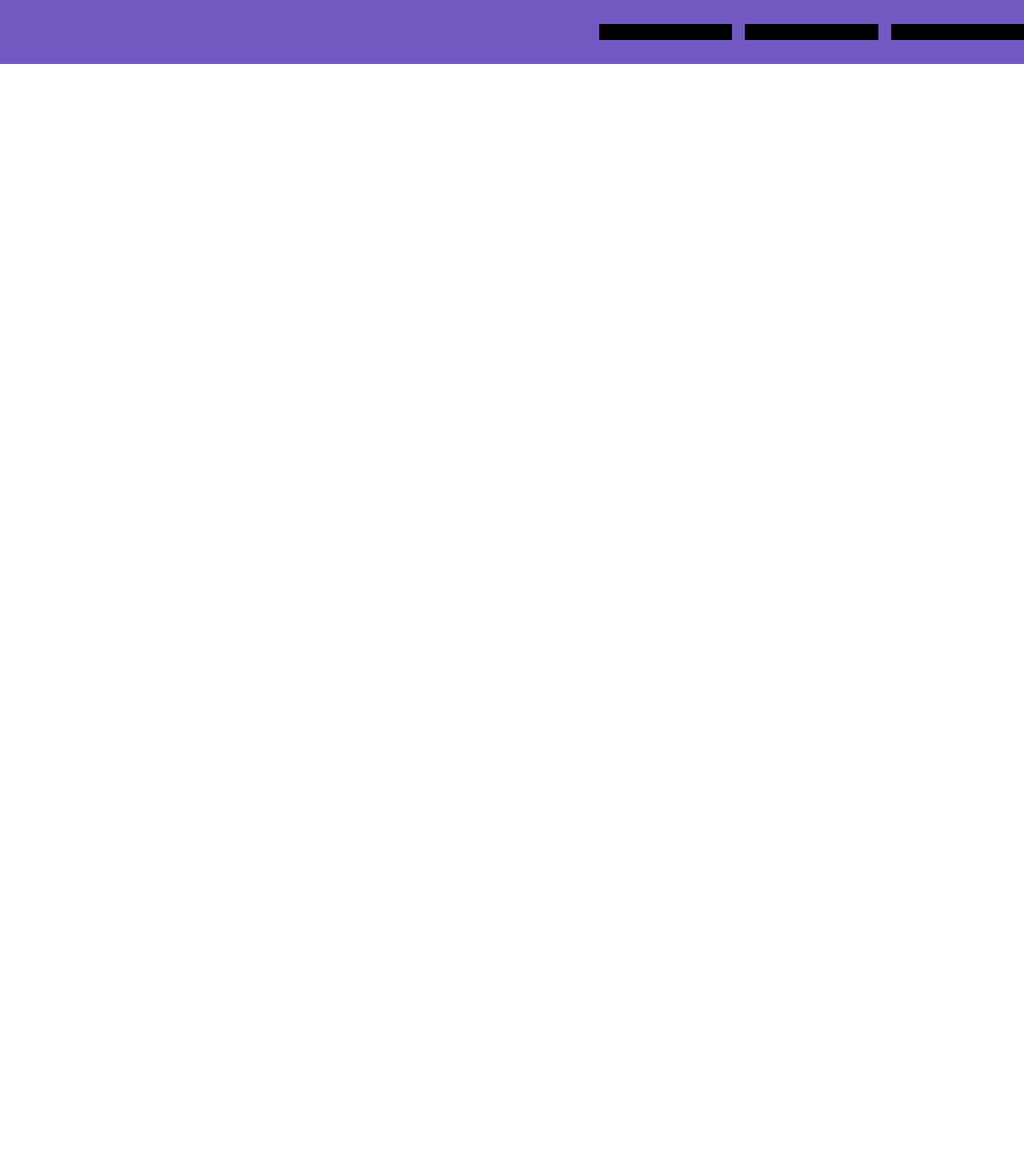
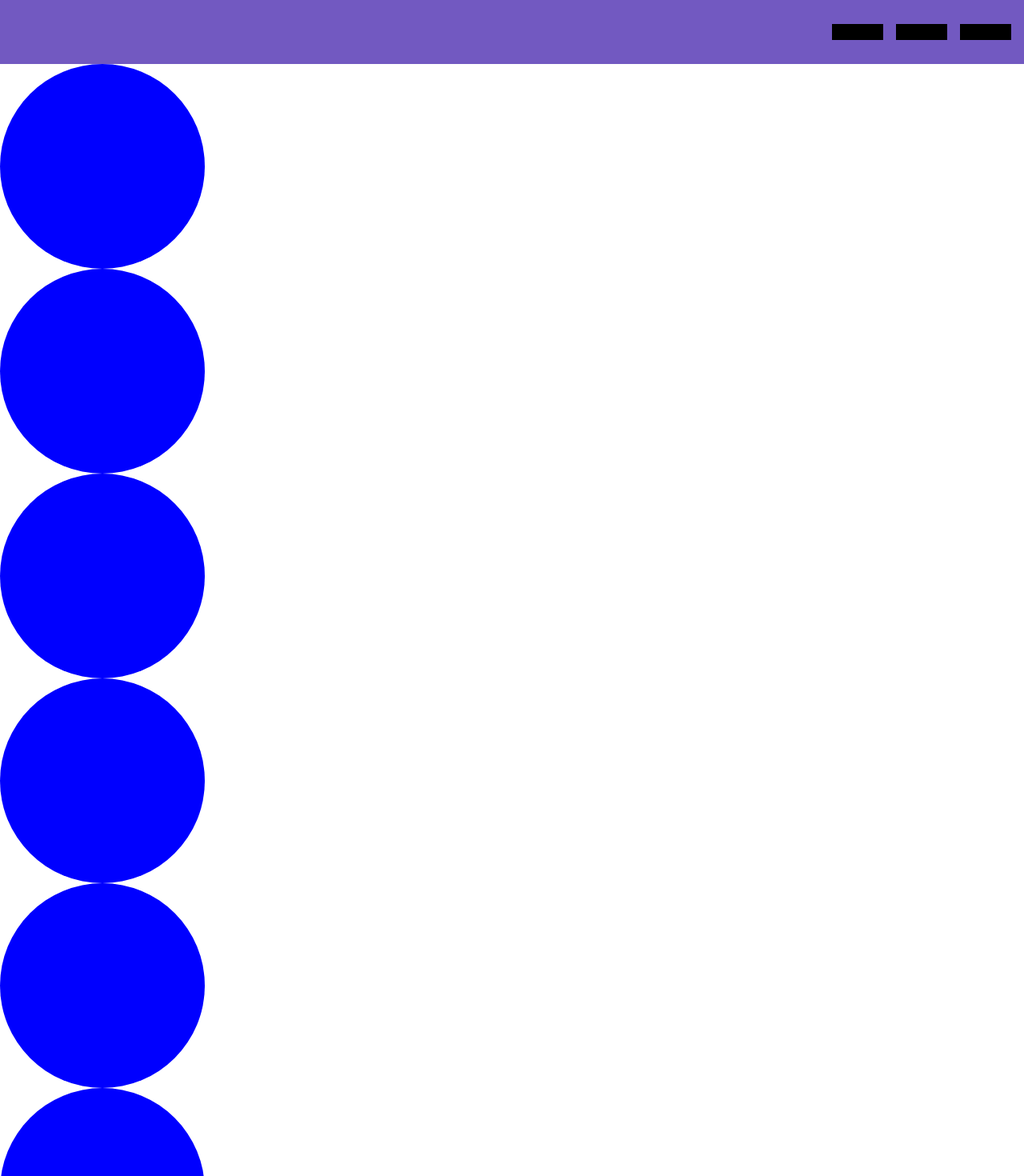
Before and after one commit to marioli99/MeuPortifolio, a React (Create React App) app: page /Projetos in a window 1280 px wide. Shown: the top 1470 px of the page at 80% size. Before the commit the page ends 800 px from the top, so only its background shows below. Built offline with nearby package versions, Linux system fonts and the light colour scheme.

Commit message:
iniciando Projects

```diff
--- a/src/Components/About/About.jsx
+++ b/src/Components/About/About.jsx
@@ -1,5 +1,5 @@
 import React from "react";
-import * as S from "../About/About"
+import * as S from "../About/AboutStyle"
 
 function About (){
     return(
--- a/src/Components/Menu/Menu.jsx
+++ b/src/Components/Menu/Menu.jsx
@@ -3,7 +3,7 @@ import {BrowserRouter as Router, Routes, Route, Link} from "react-router-dom"
 import Home from '../Home/Home';
 import About from '../About/About.jsx';
 import Projects from '../Projects/Projects';
-import '../Menu/Menu.css'
+import '../Menu/MenuStyle.css'
 
 const Menu = () => {
 
--- a/src/Components/Menu/Menu.css
+++ b/src/Components/Menu/MenuStyle.css
@@ -25,11 +25,12 @@ header{
     list-style: none;
   }
 
-  header nav ul li a {
+  header nav ul li
+   a {
     text-decoration: none;
     color: rgb(241, 239, 239);
     font-size: 1rem;
-    padding: 2.0rem;
+    /* padding: 2.0rem; */
     transition: all 250ms linear 0s;
   }
 
@@ -57,8 +58,8 @@ header{
   }
 
    li{
-    width: 13vw;
-    margin-left: 1rem;
+    margin-right: 1rem;
+    width: 5vw;
     background-color: black;
   }
 
--- a/src/Components/Projects/Projects.jsx
+++ b/src/Components/Projects/Projects.jsx
@@ -1,8 +1,16 @@
 import React from "react";
+import * as S from "./ProjectsStyle"
 
 function Projects (){
     return(
         <>
+        <S.image/>
+        <S.image/>
+        <S.image/>
+        <S.image/>
+        <S.image/>
+        <S.image/>
+        <S.image/>
         </>
     )
 }
--- /dev/null
+++ b/src/Components/Projects/ProjectsStyle.js
@@ -0,0 +1,10 @@
+import styled from "styled-components";
+
+export const image = styled.div`
+  display: flex;
+  flex-flow: wrap;
+  background-color: blue;
+  width: 20vw;
+  height: 20vw;
+  border-radius: 50%;
+`;
```
Also changed, not shown: src/Components/About/AboutStyle.js (renamed from src/Components/About/About.js).
